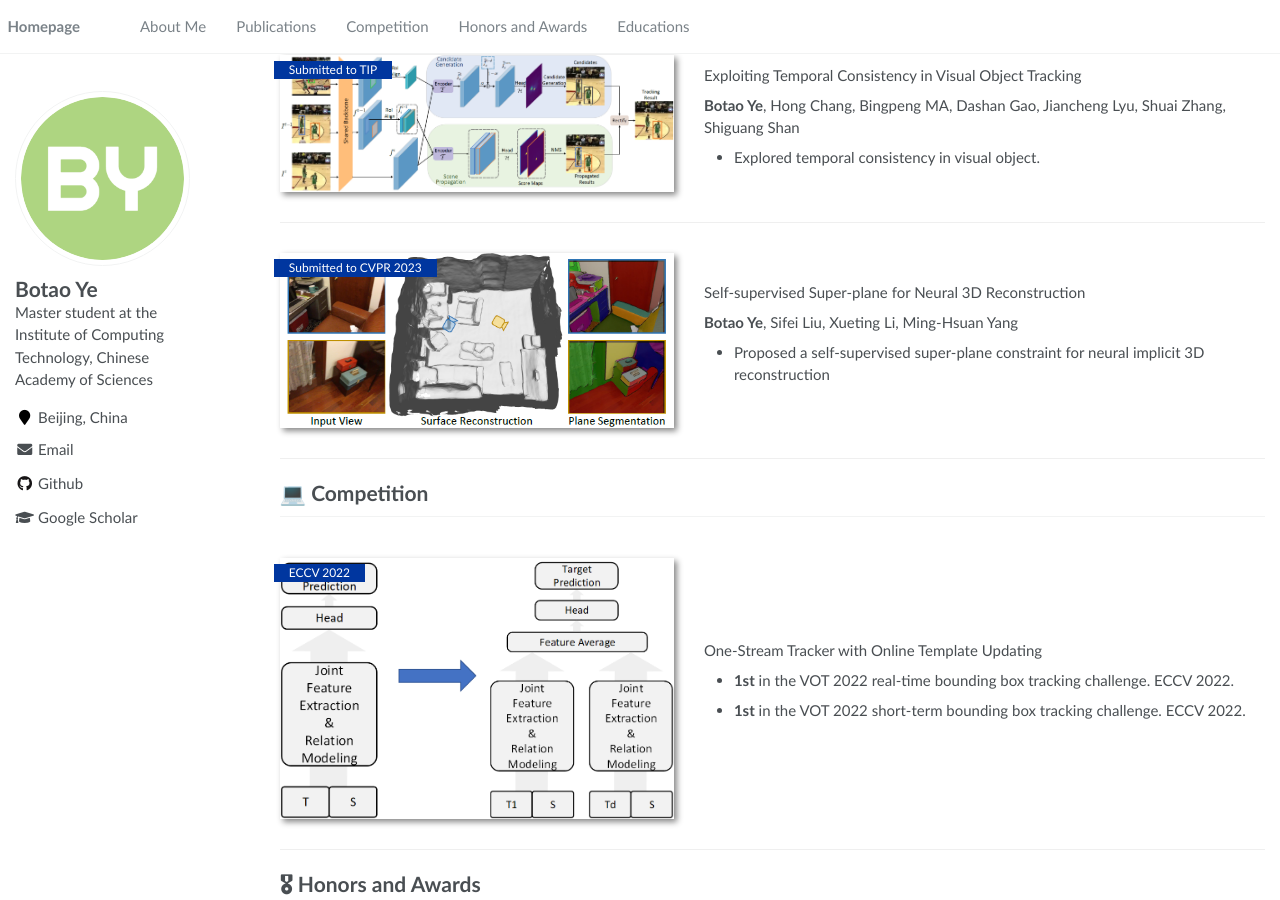
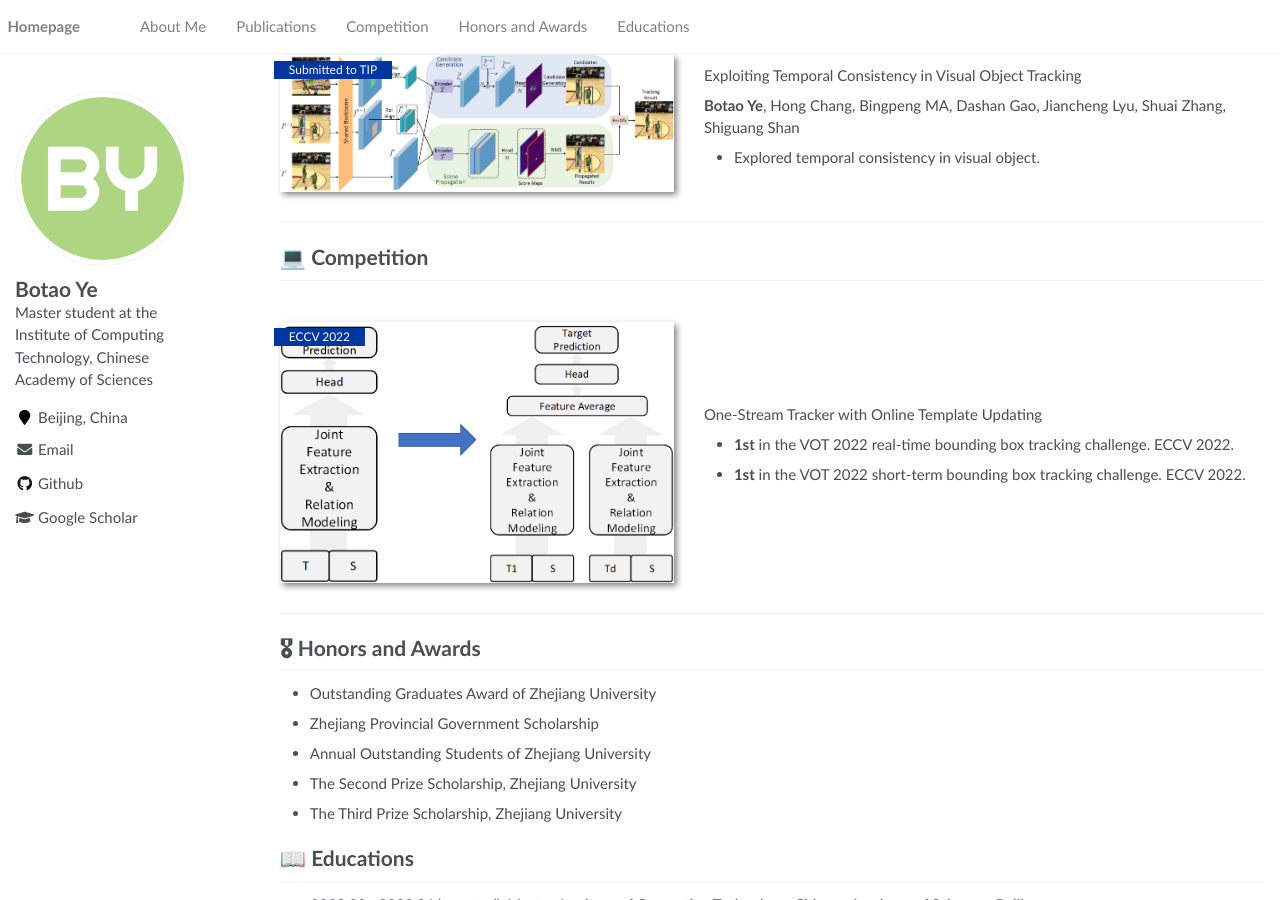
Before and after one commit to alancscv/alancscv.github.io, a Jekyll site: the page built from _pages/about.md, in a window 1280 px wide and 900 px high, scrolled down 698 px. Built offline with Jekyll 4.4.1, drawn with Linux system fonts in a browser that asks for light colours.

Commit message:
Update about.md

```diff
--- a/_pages/about.md
+++ b/_pages/about.md
@@ -64,7 +64,7 @@ Exploiting Temporal Consistency in Visual Object Tracking
 </div>
 </div>
 
-<div class='paper-box'><div class='paper-box-image'><div><div class="badge">Submitted to CVPR 2023</div><img src='images/super_plane.png' alt="sym" width="100%"></div></div>
+<!-- <div class='paper-box'><div class='paper-box-image'><div><div class="badge">Submitted to CVPR 2023</div><img src='images/super_plane.png' alt="sym" width="100%"></div></div>
 <div class='paper-box-text' markdown="1">
 
 Self-supervised Super-plane for Neural 3D Reconstruction
@@ -73,7 +73,7 @@ Self-supervised Super-plane for Neural 3D Reconstruction
 
 - Proposed a self-supervised super-plane constraint for neural implicit 3D reconstruction
 </div>
-</div>
+</div> -->
 
 <!-- - [Lorem ipsum dolor sit amet, consectetur adipiscing elit. Vivamus ornare aliquet ipsum, ac tempus justo dapibus sit amet](https://github.com), A, B, C, **CVPR 2020** -->
 
```
